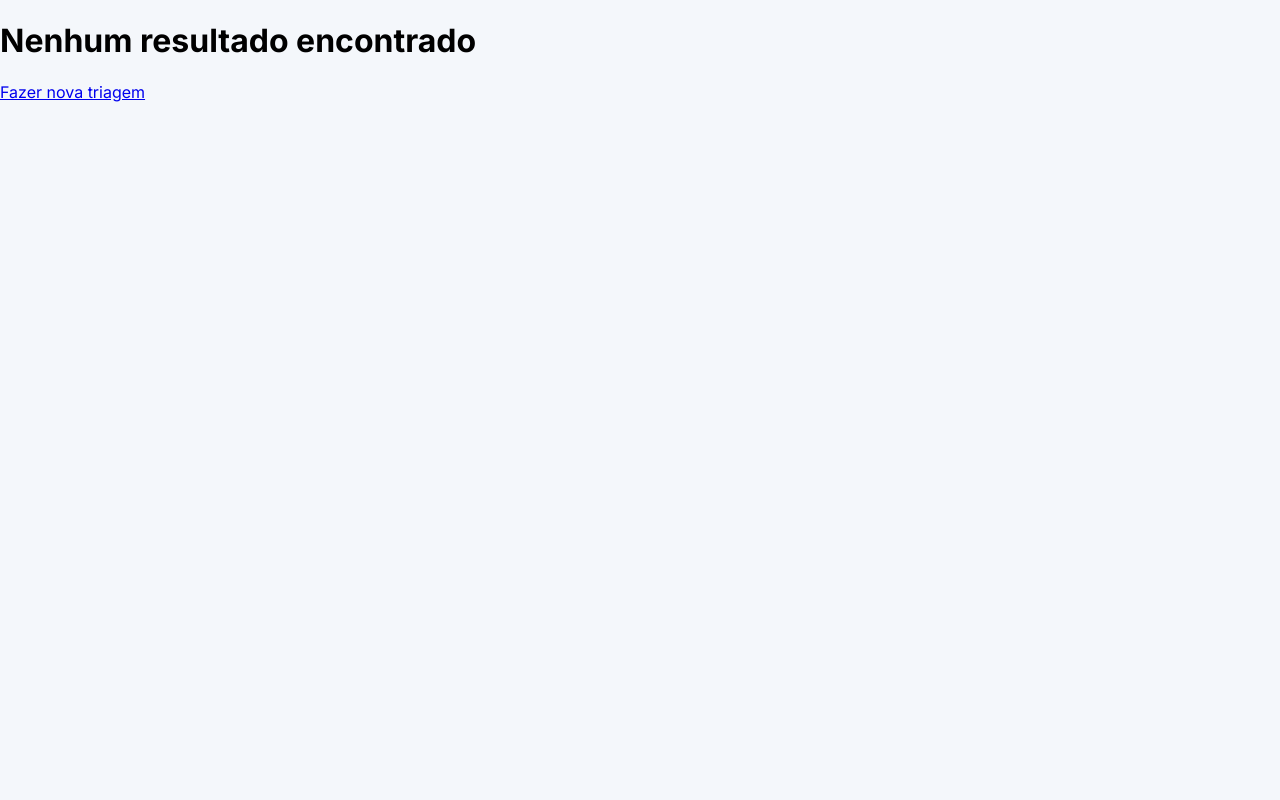
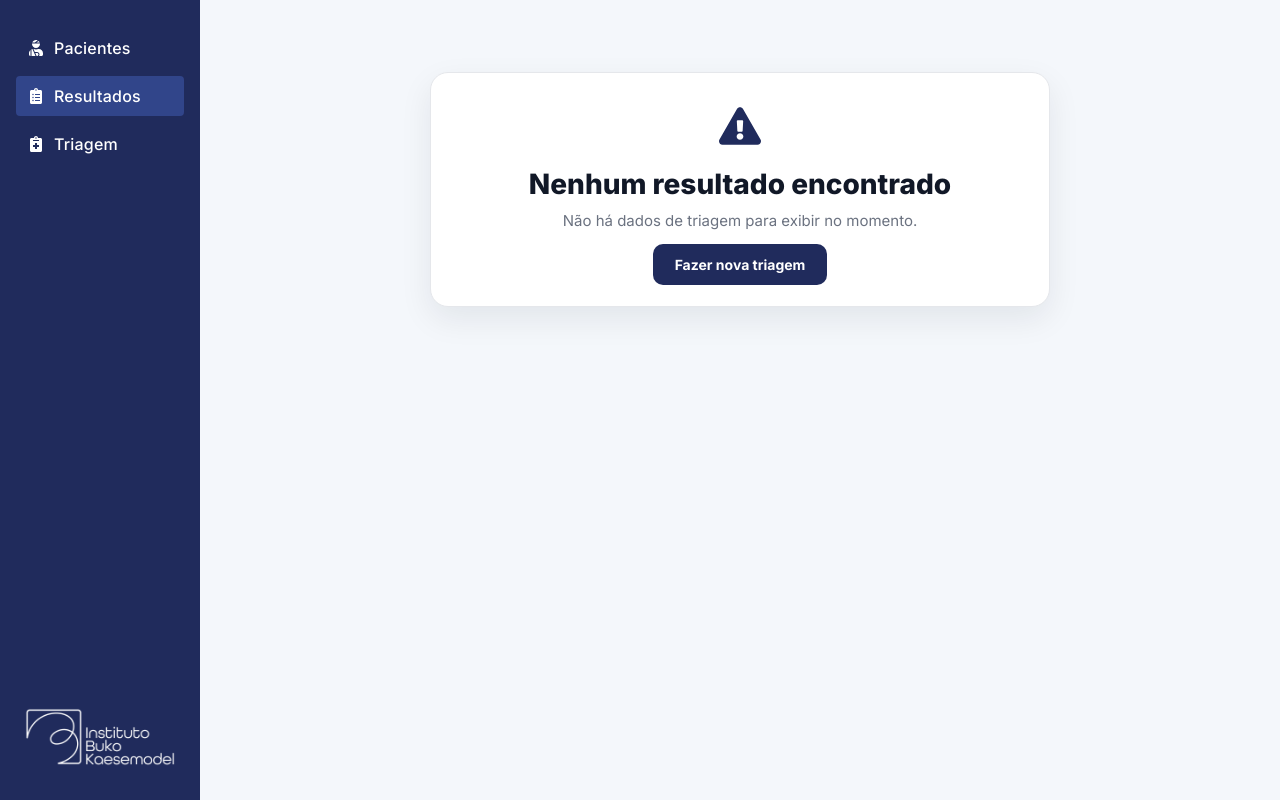
Before and after one commit to joaopdiasdev/IBK_Grupo_6, a React (Create React App) app in the folder frontend/: page /resultado in a window 1280 px wide. Built offline with nearby package versions, Linux system fonts and the light colour scheme.

Commit message:
estilizando telas de pacientes e resultado

```diff
--- a/frontend/src/pages/NovaTriagem.css
+++ b/frontend/src/pages/NovaTriagem.css
@@ -53,6 +53,10 @@ body {
 }
 
 .sidebar-item:hover {
+    background-color: #31458a;
+}
+
+.sidebar-item.active {
     background-color: #31458a;
 }
 
--- a/frontend/src/pages/NovaTriagem.jsx
+++ b/frontend/src/pages/NovaTriagem.jsx
@@ -69,12 +69,12 @@ const salvarTriagem = async () => {
             <span>Pacientes</span>
           </Link>
 
-          <Link to="/resultados" className="sidebar-item">
+          <Link to="/resultado" className="sidebar-item">
             <FaClipboardList />
             <span>Resultados</span>
           </Link>
 
-          <Link to="/nova-triagem" className="sidebar-item">
+          <Link to="/nova-triagem" className="sidebar-item active">
             <FaNotesMedical />
             <span>Triagem</span>
           </Link>
--- a/frontend/src/pages/Pacientes.css
+++ b/frontend/src/pages/Pacientes.css
@@ -25,10 +25,8 @@ body {
     background-color: #202b5c;
     color: white;
     padding: 28px 16px 24px 16px;
-
     display: flex;
     flex-direction: column;
-
     position: fixed;
     left: 0;
     top: 0;
--- /dev/null
+++ b/frontend/src/pages/ResultadoTriagem.css
@@ -0,0 +1,248 @@
+@import url('https://fonts.googleapis.com/css2?family=Inter:wght@400;500;600;700;800&display=swap');
+
+* {
+    box-sizing: border-box;
+}
+
+body {
+    margin: 0;
+    font-family: "Inter", Arial, sans-serif;
+    background-color: #f4f7fb;
+}
+
+/* Layout geral */
+
+.resultado-page {
+    min-height: 100vh;
+    display: flex;
+    background-color: #f4f7fb;
+    font-family: "Inter", Arial, sans-serif;
+}
+
+/* Sidebar */
+
+.sidebar {
+    width: 200px;
+    height: 100vh;
+    background-color: #202b5c;
+    color: white;
+    padding: 28px 16px 24px 16px;
+    display: flex;
+    flex-direction: column;
+    position: fixed;
+    left: 0;
+    top: 0;
+}
+
+.sidebar-menu {
+    display: flex;
+    flex-direction: column;
+    gap: 8px;
+}
+
+.sidebar-item {
+    padding: 10px 12px;
+    border-radius: 4px;
+    cursor: pointer;
+    font-size: 16px;
+    font-weight: 500;
+    letter-spacing: 0.2px;
+    display: flex;
+    align-items: center;
+    gap: 10px;
+    text-decoration: none;
+    color: white;
+}
+
+.sidebar-item:hover {
+    background-color: #31458a;
+}
+
+.sidebar-item.active {
+    background-color: #31458a;
+}
+
+.sidebar-logo {
+    margin-top: auto;
+    display: flex;
+    justify-content: center;
+    align-items: center;
+    padding-bottom: 10px;
+}
+
+.sidebar-logo img {
+    width: 150px;
+    height: auto;
+    object-fit: contain;
+}
+
+/* Conteúdo */
+
+.resultado-content {
+    flex: 1;
+    min-height: 100vh;
+    margin-left: 200px;
+    background-color: #f4f7fb;
+    padding: 72px 64px 48px 64px;
+}
+
+.resultado-container {
+    max-width: 1050px;
+    width: 100%;
+    margin: 0 auto;
+}
+
+.resultado-header {
+    margin-bottom: 28px;
+}
+
+.resultado-header h1 {
+    margin: 0;
+    font-size: 32px;
+    font-weight: 800;
+    letter-spacing: 2px;
+    color: #111827;
+}
+
+.resultado-header p {
+    margin-top: 8px;
+    font-size: 15px;
+    color: #6b7280;
+}
+
+.resultado-card {
+    width: 100%;
+    background-color: #ffffff;
+    border: 1px solid #e5e7eb;
+    border-radius: 18px;
+    padding: 32px;
+    box-shadow: 0 12px 32px rgba(15, 23, 42, 0.08);
+}
+
+.resultado-status {
+    display: flex;
+    align-items: center;
+    gap: 16px;
+    padding-bottom: 24px;
+    border-bottom: 1px solid #e5e7eb;
+    margin-bottom: 24px;
+}
+
+.resultado-status-icon {
+    font-size: 34px;
+    color: #202b5c;
+}
+
+.resultado-status h2 {
+    margin: 0;
+    font-size: 20px;
+    font-weight: 800;
+    color: #111827;
+}
+
+.resultado-status p {
+    margin: 6px 0 0 0;
+    font-size: 15px;
+    color: #6b7280;
+}
+
+.resultado-grid {
+    display: grid;
+    grid-template-columns: repeat(2, 1fr);
+    gap: 20px;
+}
+
+.resultado-info {
+    background-color: #f9fafb;
+    border: 1px solid #e5e7eb;
+    border-radius: 14px;
+    padding: 18px;
+}
+
+.resultado-info span {
+    display: block;
+    margin-bottom: 8px;
+    font-size: 13px;
+    font-weight: 600;
+    color: #6b7280;
+}
+
+.resultado-info strong {
+    font-size: 20px;
+    font-weight: 800;
+    color: #111827;
+}
+
+.resultado-recomendacao {
+    grid-column: span 2;
+    background-color: #eef2ff;
+    border-color: #c7d2fe;
+}
+
+.resultado-recomendacao strong {
+    color: #202b5c;
+}
+
+.resultado-footer {
+    margin-top: 28px;
+    padding-top: 24px;
+    border-top: 1px solid #e5e7eb;
+    display: flex;
+    gap: 12px;
+    justify-content: flex-end;
+}
+
+.btn-nova-triagem,
+.btn-secundario {
+    text-decoration: none;
+    border-radius: 10px;
+    padding: 12px 22px;
+    font-size: 14px;
+    font-weight: 700;
+}
+
+.btn-nova-triagem {
+    background-color: #202b5c;
+    color: white;
+}
+
+.btn-nova-triagem:hover {
+    background-color: #31458a;
+}
+
+.btn-secundario {
+    background-color: #ffffff;
+    color: #202b5c;
+    border: 1px solid #202b5c;
+}
+
+.btn-secundario:hover {
+    background-color: #eef2ff;
+}
+
+/* Estado vazio */
+
+.resultado-vazio {
+    text-align: center;
+    max-width: 620px;
+    margin: 0 auto;
+}
+
+.resultado-alerta-icon {
+    font-size: 42px;
+    color: #202b5c;
+    margin-bottom: 16px;
+}
+
+.resultado-vazio h1 {
+    margin: 0;
+    font-size: 28px;
+    font-weight: 800;
+    color: #111827;
+}
+
+.resultado-vazio p {
+    margin: 10px 0 24px 0;
+    font-size: 15px;
+    color: #6b7280;
+}
--- a/frontend/src/pages/ResultadoTriagem.jsx
+++ b/frontend/src/pages/ResultadoTriagem.jsx
@@ -1,4 +1,7 @@
 import { useLocation, Link } from "react-router-dom";
+import {FaUserInjured, FaClipboardList, FaNotesMedical, FaCheckCircle, FaExclamationTriangle} from "react-icons/fa";
+import logoInstituto from "../assets/logo-IBK-branco.png";
+import "./ResultadoTriagem.css";
 
 function ResultadoTriagem() {
   const location = useLocation();
@@ -6,24 +9,122 @@ function ResultadoTriagem() {
 
   if (!resultado) {
     return (
-      <div>
-        <h1>Nenhum resultado encontrado</h1>
-        <Link to="/nova-triagem">Fazer nova triagem</Link>
+      <div className="resultado-page">
+        <aside className="sidebar">
+          <div className="sidebar-menu">
+            <Link to="/pacientes" className="sidebar-item">
+              <FaUserInjured />
+              <span>Pacientes</span>
+            </Link>
+
+            <Link to="/resultado" className="sidebar-item active">
+              <FaClipboardList />
+              <span>Resultados</span>
+            </Link>
+
+            <Link to="/nova-triagem" className="sidebar-item">
+              <FaNotesMedical />
+              <span>Triagem</span>
+            </Link>
+          </div>
+
+          <div className="sidebar-logo">
+            <img src={logoInstituto} alt="Logo Instituto" />
+          </div>
+        </aside>
+
+        <main className="resultado-content">
+          <div className="resultado-container">
+            <div className="resultado-card resultado-vazio">
+              <FaExclamationTriangle className="resultado-alerta-icon" />
+              <h1>Nenhum resultado encontrado</h1>
+              <p>Não há dados de triagem para exibir no momento.</p>
+
+              <Link to="/nova-triagem" className="btn-nova-triagem">
+                Fazer nova triagem
+              </Link>
+            </div>
+          </div>
+        </main>
       </div>
     );
   }
 
   return (
-    <div>
-      <h1>Resultado da Triagem</h1>
+    <div className="resultado-page">
+      <aside className="sidebar">
+        <div className="sidebar-menu">
+          <Link to="/pacientes" className="sidebar-item">
+            <FaUserInjured />
+            <span>Pacientes</span>
+          </Link>
 
-      <p>ID Paciente: {resultado.id_paciente}</p>
-      <p>ID Triagem: {resultado.id_triagem}</p>
-      <p>Score: {resultado.score}</p>
-      <p>Recomendação: {resultado.recomendacao}</p>
-      <p>{resultado.mensagem}</p>
+          <Link to="/resultado" className="sidebar-item active">
+            <FaClipboardList />
+            <span>Resultados</span>
+          </Link>
 
-      <Link to="/nova-triagem">Fazer nova triagem</Link>
+          <Link to="/nova-triagem" className="sidebar-item">
+            <FaNotesMedical />
+            <span>Triagem</span>
+          </Link>
+        </div>
+
+        <div className="sidebar-logo">
+          <img src={logoInstituto} alt="Logo Instituto" />
+        </div>
+      </aside>
+
+      <main className="resultado-content">
+        <div className="resultado-container">
+          <div className="resultado-header">
+            <h1>Resultado da Triagem</h1>
+            <p>Resumo da avaliação realizada no sistema de triagem.</p>
+          </div>
+
+          <div className="resultado-card">
+            <div className="resultado-status">
+              <FaCheckCircle className="resultado-status-icon" />
+              <div>
+                <h2>Triagem registrada com sucesso</h2>
+                <p>{resultado.mensagem}</p>
+              </div>
+            </div>
+
+            <div className="resultado-grid">
+              <div className="resultado-info">
+                <span>ID Paciente</span>
+                <strong>{resultado.id_paciente}</strong>
+              </div>
+
+              <div className="resultado-info">
+                <span>ID Triagem</span>
+                <strong>{resultado.id_triagem}</strong>
+              </div>
+
+              <div className="resultado-info">
+                <span>Score</span>
+                <strong>{resultado.score}</strong>
+              </div>
+
+              <div className="resultado-info resultado-recomendacao">
+                <span>Recomendação</span>
+                <strong>{resultado.recomendacao}</strong>
+              </div>
+            </div>
+
+            <div className="resultado-footer">
+              <Link to="/nova-triagem" className="btn-nova-triagem">
+                Fazer nova triagem
+              </Link>
+
+              <Link to="/pacientes" className="btn-secundario">
+                Ver pacientes
+              </Link>
+            </div>
+          </div>
+        </div>
+      </main>
     </div>
   );
 }
```
Lines whose indentation alone changed are shown as unchanged.
